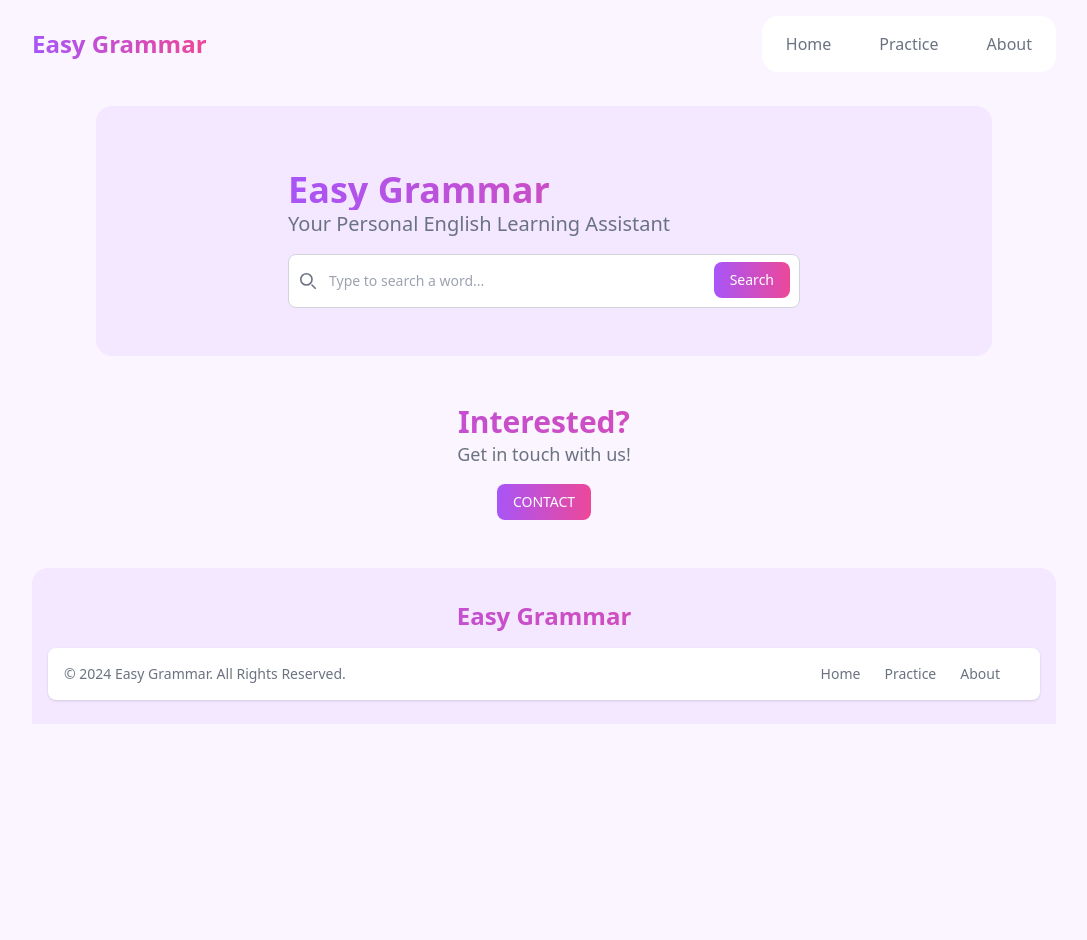
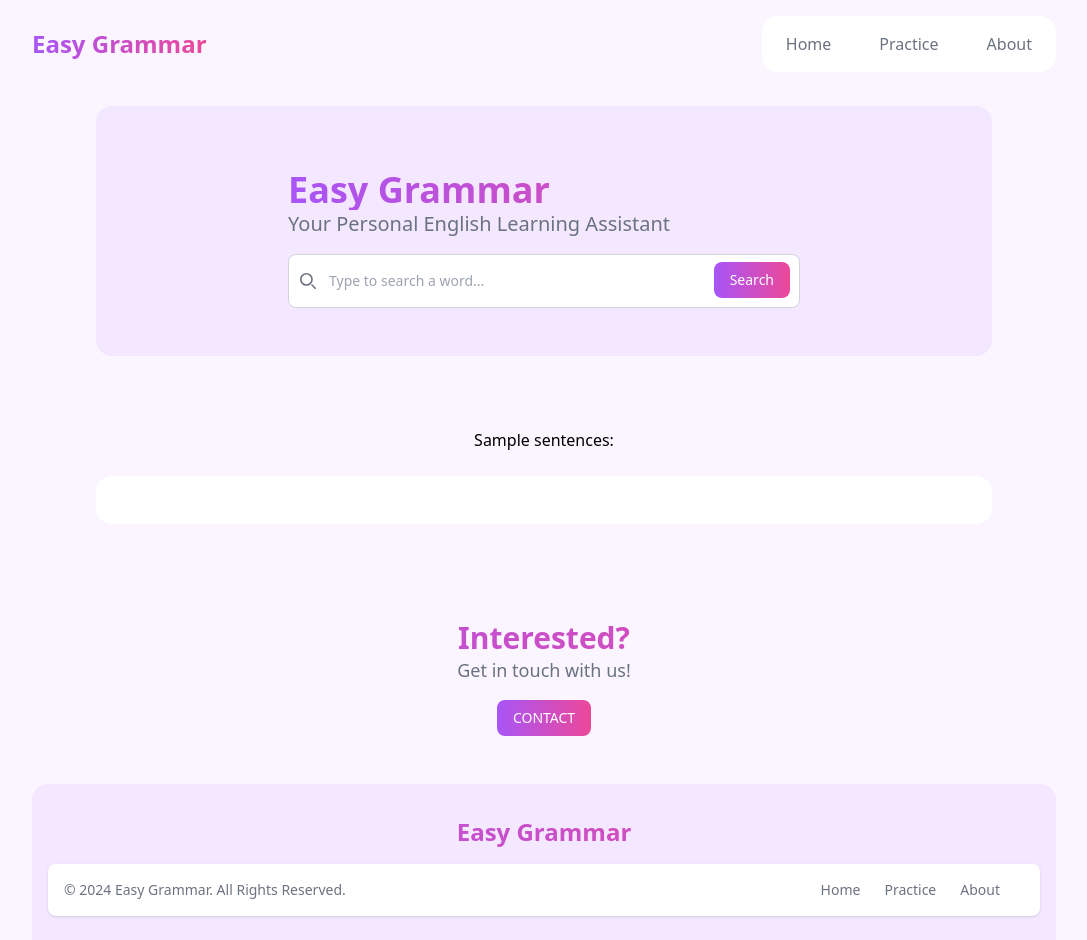
Before and after one commit to RileyC9/EasyGrammar, a React (Create React App) app: page / in a window 1280 px wide. Shown: the whole page, without its empty margins (96-1183 px from the left). Before the commit the page ends 800 px from the top, so only its background shows below. Built offline with nearby package versions, Linux system fonts and the light colour scheme.

Commit message:
Implement sample sentence display.Updated main.js: added sample sentence component. Created SampleSentence.js

```diff
--- /dev/null
+++ b/src/components/SampleSentence.js
@@ -0,0 +1,43 @@
+import React from "react";
+
+const SampleSentences = ({ data }) => {
+  // Check if error exists
+  const error = data?.[0]?.error;
+  // generate unique id for every rendered element
+  let id = 0;
+  const exampleList = [];
+
+  // get the sample sentences, definition and phonetic if no error
+  if (error === undefined) {
+    // Going through the dictionary API to get only one definition
+    data.slice(0, 1).forEach((element) =>
+      element.meanings.forEach((set) => {
+        // Go through the fetched data to extract the sample sentences and store in exampleList
+        set.definitions.forEach((definition) =>
+          definition.example? exampleList.push(<li key={id++}>{`${definition.example}`}</li>):null
+        );
+      })
+    );
+  }
+
+  return (
+    <>
+      {error ? (
+        <></>
+      ) : (
+        // display the word and definition if no error(
+          <section className="mt-12 py-6 max-w-4xl mx-auto">
+            <h2>Sample sentences:</h2>
+            {/* Sample sentence */}
+            {/* Yujie, please modify the Sample sentence appearance */}
+            <ul className="mx-4 my-6 py-6 px-6 rounded-2xl bg-white hover:bg-purple-100 text-left flex flex-col gap-4 md:mx-auto">
+              {exampleList}
+            </ul>
+          </section>
+        )
+      }
+    </>
+  );
+};
+
+export default SampleSentences;
--- a/src/components/main.js
+++ b/src/components/main.js
@@ -1,5 +1,6 @@
 import { useState, useEffect } from "react";
 import axios from "axios";
+import SampleSentences from "./SampleSentence.js";
 import DefinitionList from "./DefinitionList";
 import Header from "./Header.js";
 import Footer from "./Footer.js";
@@ -57,6 +58,7 @@ function Main() {
         wordSubmit={wordSubmit}
       />
       <DefinitionList definition={fetchData} />
+      <SampleSentences data={fetchData} />
       <Contact />
       <Footer />
     </>
```
